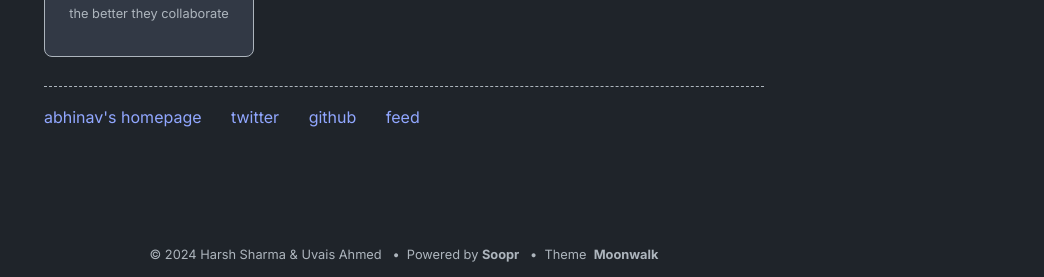
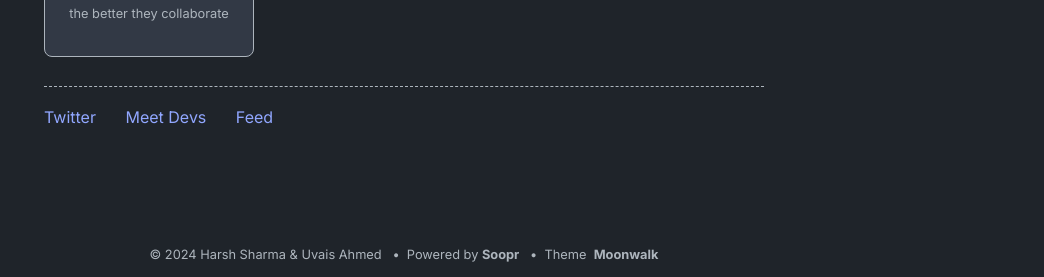
Before and after one commit to MilanoTech/milanotech.github.io, a Jekyll site: the page built from index.md, in a window 1280 px wide. Shown: the part 1617-1894 px from the top of the page, without its empty margins (236-1280 px from the left). Built offline with Jekyll 4.4.1, drawn with Linux system fonts in a browser that asks for light colours.

Commit message:
Update home.yml

```diff
--- a/_data/home.yml
+++ b/_data/home.yml
@@ -54,16 +54,16 @@ old_project_entries:
     desc: The better people know you, the better they collaborate
 
 footer_entries:
-  - title: abhinav's homepage
-    url: https://www.abhinav.co
+#  - title: abhinav's homepage
+#   url: https://www.abhinav.co
 
-  - title: twitter
-    url: https://twitter.com/abhinav
+  - title: Twitter
+    url:
 
-  - title: github
-    url: https://github.com/abhinavs
+  - title: Meet Devs
+    url: https://github.com/harrycodeswhileworldsleeps
 
-  - title: feed
+  - title: Feed
     url: feed.xml
 
 misc_entries:
```
